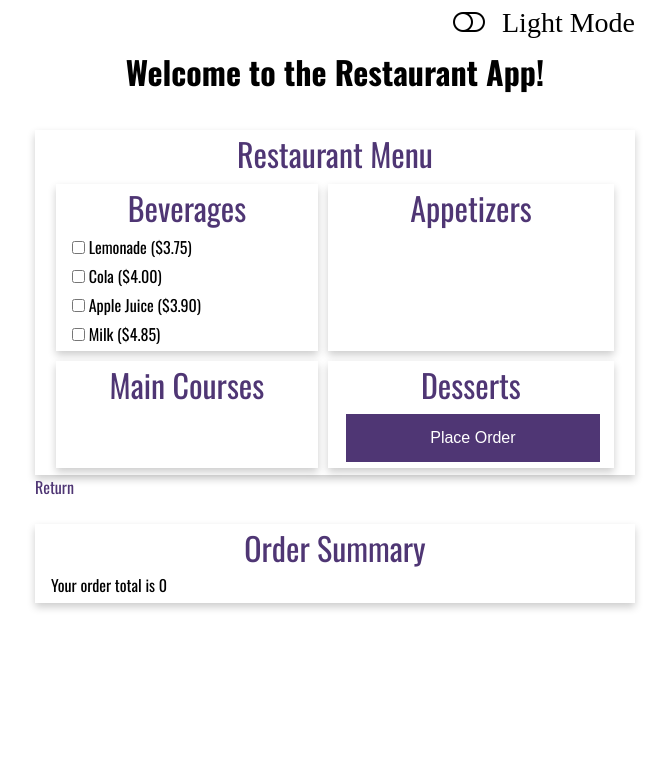
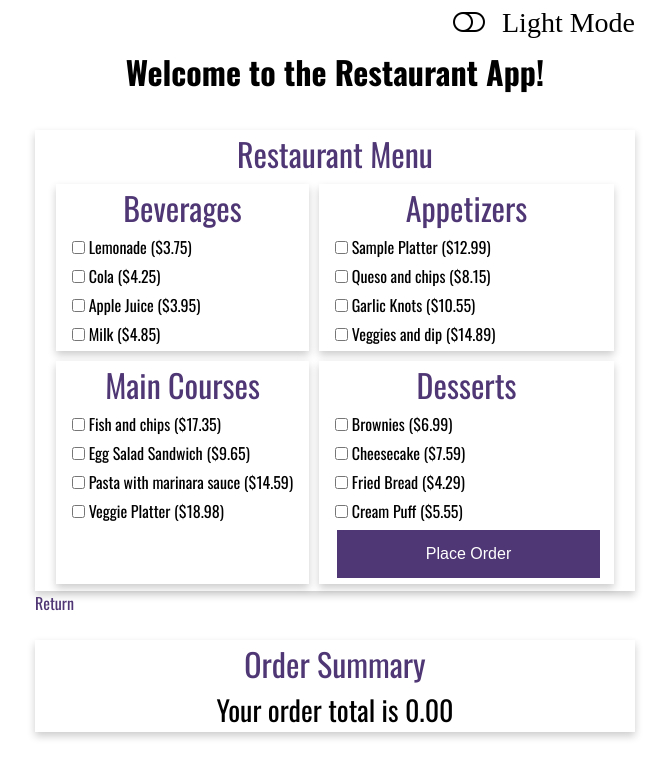
Before and after one commit to carlloganjr/web-330, a plain HTML site: page week-3/Logan-restaurant.html in a window 1280 px wide. Both pictures are taken after a click on the button "Place Order". Shown: the whole page, without its empty margins (305-974 px from the left). Drawn offline with nearby package versions, Linux system fonts and the light colour scheme.

Commit message:
Updated files with addtional menus and functionality for calculating total.

```diff
--- a/week-3/Logan-restaurant.html
+++ b/week-3/Logan-restaurant.html
@@ -46,6 +46,7 @@
             <!-- Content container for the card -->
             <div class="card-content" id="beverages">
 
+              <!-- Labels and checkbox inputs for beverages -->
               <label for="checkLemonade">
                 <input type="checkbox" id="checkLemonade"
                 name="lemonade" value="3.75" class="input">
@@ -54,14 +55,14 @@
               <br/>
               <label for="checkCola">
                 <input type="checkbox" id="checkCola"
-                name="cola" value="4.00" class="input">
-                Cola ($4.00)
+                name="cola" value="4.25" class="input">
+                Cola ($4.25)
               </label>
               <br/>
               <label for="checkApple">
                 <input type="checkbox" id="checkApple"
-                name="apple" value="3.90" class="input">
-                Apple Juice ($3.90)
+                name="apple" value="3.95" class="input">
+                Apple Juice ($3.95)
               </label>
               <br/>
               <label for="checkMilk">
@@ -81,9 +82,32 @@
               Appetizers
             </div>
             <!-- Content container for the card -->
-            <div class="card-content">
+            <div class="card-content" id="appetizers">
 
-
+               <!-- Labels and checkbox inputs for appetizers -->
+              <label for="checkSample">
+                <input type="checkbox" id="checkSample"
+                name="sample-platter" value="12.99" class="input">
+                Sample Platter ($12.99)
+              </label>
+              <br/>
+              <label for="checkQueso">
+                <input type="checkbox" id="checkQueso"
+                name="queso-chips" value="8.15" class="input">
+                Queso and chips ($8.15)
+              </label>
+              <br/>
+              <label for="checkGarlic">
+                <input type="checkbox" id="checkGarlic"
+                name="garlic-knots" value="10.55" class="input">
+                Garlic Knots ($10.55)
+              </label>
+              <br/>
+              <label for="checkVeggies">
+                <input type="checkbox" id="checkVeggies"
+                name="veggies-dip" value="14.89" class="input">
+                Veggies and dip ($14.89)
+              </label>
 
            </div> <!-- end card-content -->
           </div>
@@ -96,9 +120,32 @@
               Main Courses
             </div>
             <!-- Content container for the card -->
-            <div class="card-content">
+            <div class="card-content" id="mainCourses">
 
-
+               <!-- Labels and checkbox inputs for main courses -->
+              <label for="checkFish">
+                <input type="checkbox" id="checkFish"
+                name="fish-chips" value="17.35" class="input">
+                Fish and chips ($17.35)
+              </label>
+              <br/>
+              <label for="checkEgg">
+                <input type="checkbox" id="checkEgg"
+                name="egg-salad-sandwich" value="9.65" class="input">
+                Egg Salad Sandwich ($9.65)
+              </label>
+              <br/>
+              <label for="checkPasta">
+                <input type="checkbox" id="checkPasta"
+                name="pasta-marinara" value="14.59" class="input">
+                Pasta with marinara sauce ($14.59)
+              </label>
+              <br/>
+              <label for="checkVeggiePlatter">
+                <input type="checkbox" id="checkVeggiePlatter"
+                name="veggies-platter" value="18.98" class="input">
+                Veggie Platter ($18.98)
+              </label>
 
            </div> <!-- end card-content -->
           </div>
@@ -111,10 +158,34 @@
               Desserts
             </div>
             <!-- Content container for the card -->
-            <div class="card-content">
+            <div class="card-content" id="desserts">
 
+               <!-- Labels and checkbox inputs for desserts -->
+              <label for="checkBrownies">
+                <input type="checkbox" id="checkBrownies"
+                name="brownies" value="6.99" class="input">
+                Brownies ($6.99)
+              </label>
+              <br/>
+              <label for="checkCheesecake">
+                <input type="checkbox" id="checkCheesecake"
+                name="cheesecake" value="7.59" class="input">
+                Cheesecake ($7.59)
+              </label>
+              <br/>
+              <label for="checkFriedBread">
+                <input type="checkbox" id="checkFriedBread"
+                name="fried-bread" value="4.29" class="input">
+                Fried Bread ($4.29)
+              </label>
+              <br/>
+              <label for="checkCreamPuff">
+                <input type="checkbox" id="checkCreamPuff"
+                name="cream-puff" value="5.55" class="input">
+                Cream Puff ($5.55)
+              </label>
 
-
+               <!-- Button to trigger the event listener -->
               <button class="btn btn-primary full-width" id="btnOrder">
                 Place Order
               </button>
@@ -137,14 +208,14 @@
        <div class="card-title">
         Order Summary
         </div>
-        <!-- Results header will be shown here -->
-        <div class="card-content" id="order-total"></div>
+
         <!-- Results will be shown here -->
-        <div class="card-content assign-results-text" id="assign-results"></div>
+        <div class="card-content assign-results-text" id="order-total"></div>
       </div>
 
     </div>
 
+    <!-- Start Module Script -->
     <script type="module">
       // import modules
       import {Bill, Beverage, Appetizer, MainCourse, Dessert} from "./index.js";
@@ -152,21 +223,43 @@
       // onclick event to trigger the arrow function
       document.getElementById("btnOrder").onclick = () => {
 
-        const beveragesEl = document.getElementById("beverages");
-        const beverages = beveragesEl.getElementsByTagName("input");
+        // Capture the elements and HTMLCollection of inputs
+        const beverages = document.getElementById("beverages")
+                          .getElementsByTagName("input");
+        const appetizers = document.getElementById("appetizers")
+                          .getElementsByTagName("input");
+        const mainCourses = document.getElementById("mainCourses")
+                          .getElementsByTagName("input");
+        const desserts = document.getElementById("desserts")
+                          .getElementsByTagName("input");
+
+        // Create a new instance of the Bill class
         const bill = new Bill();
+        // Get the element to display the total for the bill
         const orderTotal = document.getElementById("order-total");
 
-
-        for(let beverage of beverages) {
-          if(beverage.checked) {
-            bill.addBeverage(new Beverage(beverage.name, beverage.value));
+        // One function to iterate over all inputs to gather the selections
+        // for use in creating the bill and get the total
+        function checkItem(items, itemMethod, newInstance) {
+          for(let item of items) {
+            if(item.checked) {
+              eval(`bill.${itemMethod}(new ${newInstance}("${item.name}", "${item.value}"))`);
+            }
           }
         }
 
+        // Check all of the menu section for choices
+        // Add the choices to the bill using the appropriate add method
+        // Create an instance of the appropriate class
+        checkItem(beverages, "addBeverage", "Beverage");
+        checkItem(appetizers, "addAppetizer", "Appetizer");
+        checkItem(mainCourses, "addMainCourse", "MainCourse");
+        checkItem(desserts, "addDessert", "Dessert");
+
+        // Get the total and display it in the Order Summary element
         orderTotal.innerHTML = `Your order total is ${bill.getTotal()}`;
       };
-    </script>
+    </script> <!-- End Module Script -->
 
     <script>
 
--- a/week-3/appetizer.js
+++ b/week-3/appetizer.js
@@ -7,8 +7,10 @@
 ================================================================
 */
 
+// import the Product class
 import {Product} from "./product.js";
 
+// export the Appetizer class and inherit from the Product class
 export class Appetizer extends Product {
   constructor(name, price) {
     super(name, price);
--- a/week-3/beverage.js
+++ b/week-3/beverage.js
@@ -7,8 +7,10 @@
 ================================================================
 */
 
+// import the Product class
 import {Product} from "./product.js";
 
+// export the Beverage class and inherit from the Product class
 export class Beverage extends Product {
   constructor(name, price) {
     super(name, price);
--- a/week-3/bill.js
+++ b/week-3/bill.js
@@ -7,7 +7,10 @@
 ================================================================
 */
 
+// Create Bill class and export
 export class Bill {
+
+  // Create arrays for menu sections to capture prices
   constructor() {
     this._beverages = [];
     this._appetizers = [];
@@ -15,41 +18,51 @@ export class Bill {
     this._desserts = [];
   }
 
+  // Push beverage prices to the beverages array
   addBeverage(beverage) {
     this._beverages.push(beverage);
   }
 
+  // Push appetizer prices to the appetizers array
   addAppetizer(appetizer) {
     this._appetizers.push(appetizer);
   }
 
+  // Push main course prices to the mainCourses array
   addMainCourse(mainCourse) {
     this._mainCourses.push(mainCourse);
   }
 
+  // Push dessert prices to the desserts array
   addDessert(dessert) {
     this._desserts.push(dessert);
   }
 
+  // Add the total from each array to the overall total
   getTotal() {
     let total = 0;
 
+    // Add and parse the total from the array to the total variable
     let beverageTotal = this._beverages.forEach(beverage => {
       total += parseFloat(beverage.price);
     });
 
+    // Add and parse the total from the array to the total variable
     let appetizerTotal = this._appetizers.forEach(appetizer => {
       total += parseFloat(appetizer.price);
     });
 
+    // Add and parse the total from the array to the total variable
     let mainCourseTotal = this._mainCourses.forEach(mainCourse => {
       total += parseFloat(mainCourse.price);
     });
 
+    // Add and parse the total from the array to the total variable
     let dessertTotal = this._desserts.forEach(dessert => {
       total += parseFloat(dessert.price);
     });
 
-    return total;
+    // return the total value for use with two decimal place precision
+    return total.toFixed(2);
   }
 }
--- a/week-3/dessert.js
+++ b/week-3/dessert.js
@@ -7,8 +7,10 @@
 ================================================================
 */
 
+// import from the Product class
 import {Product} from "./product.js";
 
+// export the Dessert class and inherit from the Product class
 export class Dessert extends Product {
   constructor(name, price) {
     super(name, price);
--- a/week-3/index.js
+++ b/week-3/index.js
@@ -1,3 +1,4 @@
+// Export all of the module from a single location
 export * from "./appetizer.js";
 export * from "./beverage.js";
 export * from "./dessert.js";
--- a/week-3/main-course.js
+++ b/week-3/main-course.js
@@ -7,8 +7,10 @@
 ================================================================
 */
 
+// import the Product class
 import {Product} from "./product.js";
 
+// export the MainCourse class and inherit from the Product class
 export class MainCourse extends Product {
   constructor(name, price) {
     super(name, price);
```
